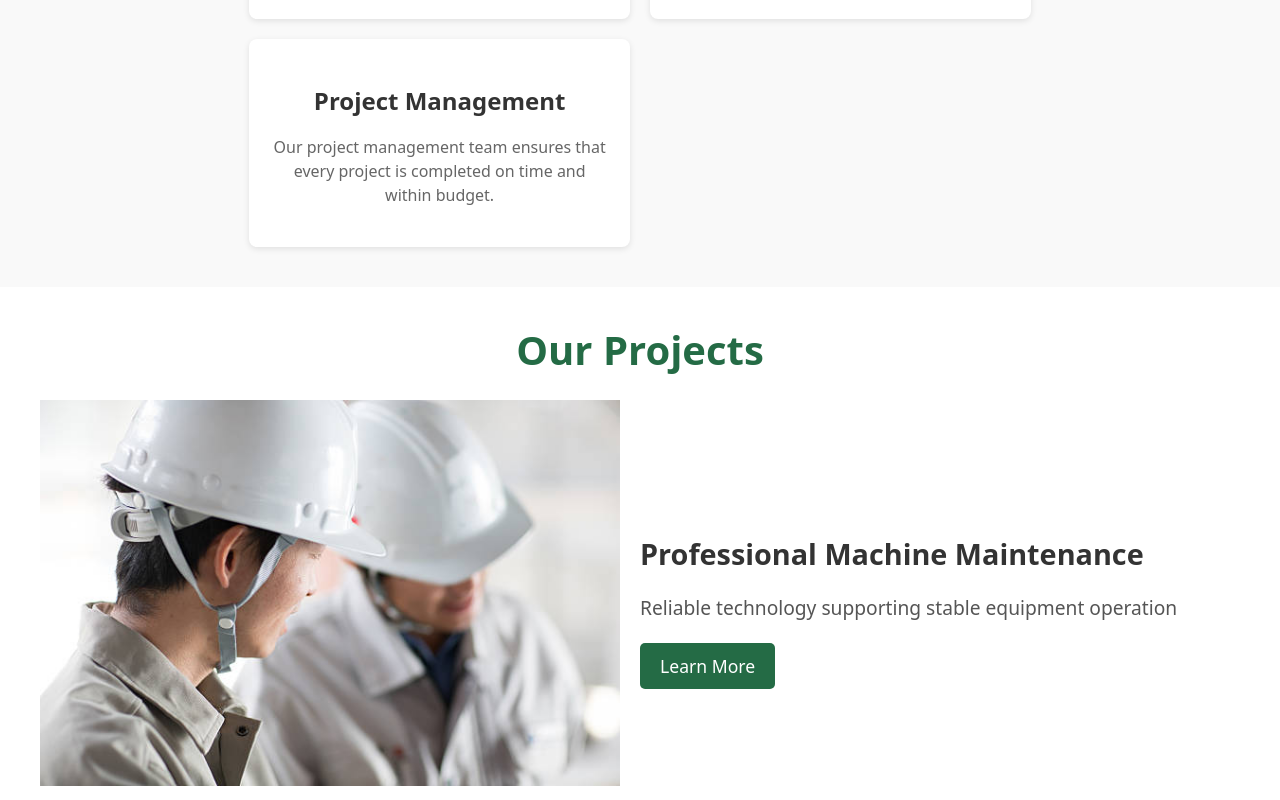
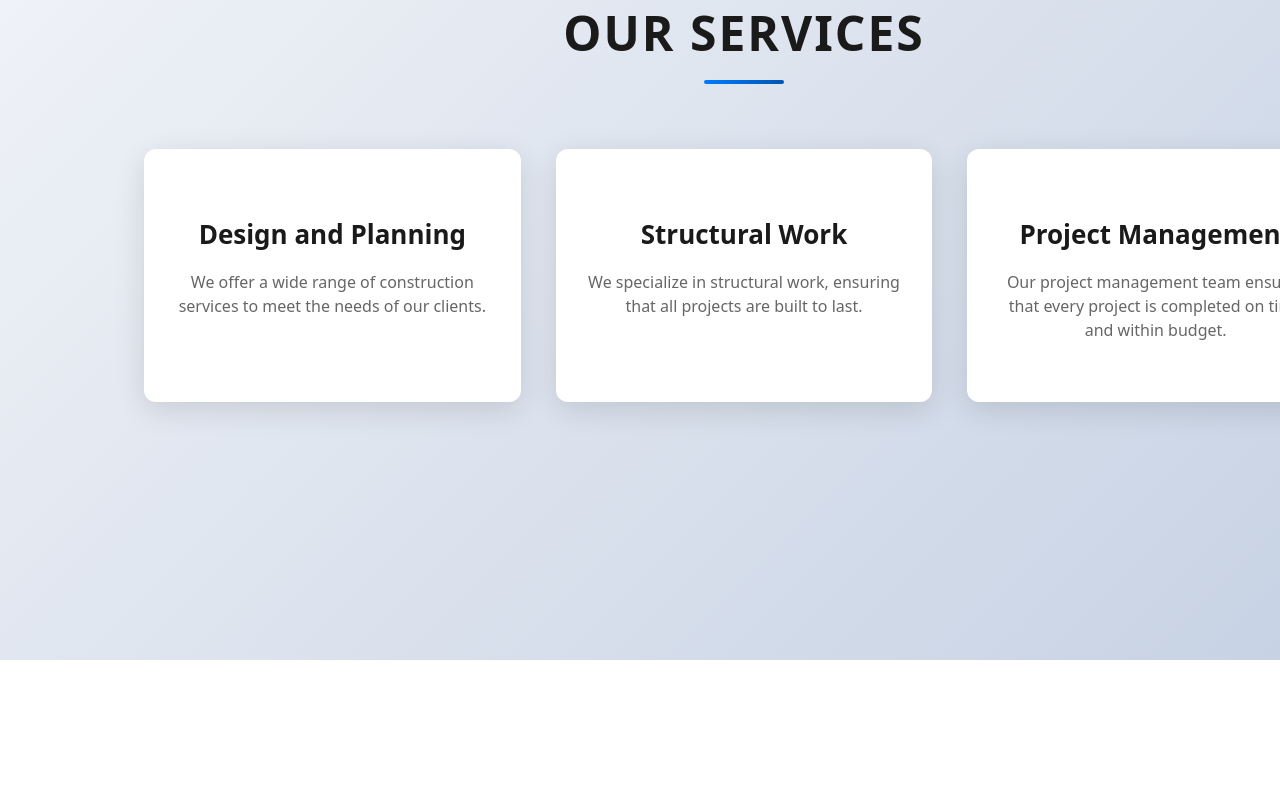
Before and after one commit to Yondonjamts17/Y_J, a React (Vite) app: page / in a window 1280 px wide. Shown: the part 1100-1900 px from the top of the page. Built offline with nearby package versions, Linux system fonts and the light colour scheme.

Commit message:
service css, project css, CeoMessage css, contact css update

```diff
--- a/src/assets/components/3.Service/Service.css
+++ b/src/assets/components/3.Service/Service.css
@@ -2,59 +2,148 @@
     display: flex;
     flex-direction: column;
     align-items: center;
-    padding: 40px;
-    background-color: #f9f9f9;
+    padding: 80px 40px;
+    background: linear-gradient(135deg, #f5f7fa 0%, #c3cfe2 100%);
     text-align: center;
+    min-height: 100vh;
+    justify-content: center;
+    width:110%;
 }
+
 .service_title {
-    font-size: 32px;
-    margin-bottom: 20px;
-    color: #333;
+    font-size: 48px;
+    font-weight: 700;
+    margin-bottom: 50px;
+    color: #1a1a1a;
+    text-transform: uppercase;
+    letter-spacing: 2px;
+    position: relative;
+    display: inline-block;
+    width:110%;
 }
+
+.service_title::after {
+    content: "";
+    position: absolute;
+    bottom: -15px;
+    left: 50%;
+    transform: translateX(-50%);
+    width: 80px;
+    height: 4px;
+    background: linear-gradient(90deg, #007bff, #0056b3);
+    border-radius: 2px;
+}
+
 .service p {
     font-size: 16px;
     color: #666;
     line-height: 1.5;
     margin-bottom: 20px;
 }
+
 .service img {
-    max-width: 100%;
+    max-width: 110%;
     height: auto;
     border-radius: 8px;
     margin-bottom: 20px;
 }
+
 .service a {
     text-decoration: none;
     color: #007bff;
     font-weight: bold;
     transition: color 0.3s ease;
 }
+
 .service a:hover {
     color: #0056b3;
 }
+
 .service .service-list {
     display: flex;
     flex-wrap: wrap;
     gap: 20px;
     justify-content: center;
 }
+
 .service_grid {
     display: grid;
-    grid-template-columns: repeat(auto-fit, minmax(300px, 1fr));
-    gap: 20px;
+    grid-template-columns: repeat(auto-fit, minmax(320px, 1fr));
+    gap: 35px;
+    width: 110%;
+    max-width: 1200px;
+    margin-top: 30px;
 }
+
 .service_item {
     background-color: #fff;
-    padding: 20px;
-    border-radius: 8px;
-    box-shadow: 0 2px 6px rgba(0, 0, 0, 0.1);
+    padding: 40px 30px;
+    border-radius: 12px;
+    box-shadow: 0 8px 30px rgba(0, 0, 0, 0.12);
+    transition: all 0.4s cubic-bezier(0.25, 0.8, 0.25, 1);
+    position: relative;
+    overflow: hidden;
+    cursor: pointer;
 }
+
+.service_item::before {
+    content: "";
+    position: absolute;
+    top: 0;
+    left: 0;
+    width: 100%;
+    height: 4px;
+    background: linear-gradient(90deg, #007bff, #0056b3);
+    transform: scaleX(0);
+    transform-origin: left;
+    transition: transform 0.4s ease;
+}
+
+.service_item:hover::before {
+    transform: scaleX(1);
+}
+
+.service_item:hover {
+    transform: translateY(-15px);
+    box-shadow: 0 20px 50px rgba(0, 123, 255, 0.25);
+}
+
 .service_name {
-    font-size: 24px;
-    margin-bottom: 10px;
-    color: #333;
+    font-size: 26px;
+    font-weight: 700;
+    margin-bottom: 15px;
+    color: #1a1a1a;
+    transition: color 0.3s ease;
 }
+
+.service_item:hover .service_name {
+    color: #007bff;
+}
+
 .service_description {
-    font-size: 16px;
-    color: #666;
+    font-size: 15px;
+    color: #555;
+    line-height: 1.8;
+    font-weight: 500;
 }
+
+@media (max-width: 768px) {
+    .service {
+        padding: 60px 20px;
+        min-height: auto;
+    }
+
+    .service_title {
+        font-size: 36px;
+        margin-bottom: 40px;
+    }
+
+    .service_grid {
+        grid-template-columns: 1fr;
+        gap: 25px;
+    }
+
+    .service_item {
+        padding: 30px 20px;
+    }
+}
--- a/src/assets/components/4.Project/Project.css
+++ b/src/assets/components/4.Project/Project.css
@@ -1,26 +1,46 @@
 
 .projects {
-  background-color: #f1f1f1;
-  padding: 20px;
+  background: linear-gradient(135deg, #667eea 0%, #764ba2 100%);
+  padding: 100px 20px;
+    width: 110%;
 }
 
 .projects-container {
   max-width: 1200px;
   margin: 0 auto;
   text-align: center;
+  width: 110%;
 }
 
 .projects-title {
-  font-size: 2.5rem;
-  font-weight: bold;
-  color: #246b45;
-  margin-bottom: 20px;
+  font-size: 48px;
+  font-weight: 700;
+  color: #fff;
+  margin-bottom: 80px;
+  text-transform: uppercase;
+  letter-spacing: 2px;
+  position: relative;
+  display: inline-block;
+}
+
+.projects-title::after {
+  content: "";
+  position: absolute;
+  bottom: -20px;
+  left: 50%;
+  transform: translateX(-50%);
+  width: 100px;
+  height: 4px;
+  background: #fff;
+  border-radius: 2px;
 }
 
 .project-item {
   display: flex;
   align-items: center;
-  margin-bottom: 20px;
+  margin-bottom: 80px;
+  gap: 60px;
+  transition: all 0.4s ease;
 }
 
 .project-item.left {
@@ -33,101 +53,214 @@
 
 .project-image-container {
   flex: 1;
+  position: relative;
+  overflow: hidden;
+  border-radius: 12px;
+  box-shadow: 0 20px 60px rgba(0, 0, 0, 0.3);
+  transition: all 0.4s ease;
+}
+
+.project-image-container:hover {
+  transform: scale(1.05);
+  box-shadow: 0 30px 80px rgba(0, 0, 0, 0.4);
 }
 
 .project-image {
-  width: 100%;
-  height: auto;
+  width: 110%;
+  height: 400px;
   object-fit: cover;
+  transition: all 0.4s ease;
+}
+
+.project-image-container:hover .project-image {
+  filter: brightness(0.8);
 }
 
 .project-info {
   flex: 1;
-  padding: 20px;
+  padding: 40px;
   text-align: left;
+  background: rgba(255, 255, 255, 0.95);
+  border-radius: 12px;
+  box-shadow: 0 10px 40px rgba(0, 0, 0, 0.1);
+  backdrop-filter: blur(10px);
+  transition: all 0.4s ease;
+}
+
+.project-item:hover .project-info {
+  box-shadow: 0 20px 60px rgba(0, 0, 0, 0.2);
+  transform: translateY(-5px);
 }
 
 .project-title {
-  font-size: 1.8rem;
-  font-weight: bold;
-  color: #333;
-  margin-bottom: 10px;
+  font-size: 28px;
+  font-weight: 700;
+  color: #667eea;
+  margin-bottom: 15px;
+  transition: all 0.3s ease;
+}
+
+.project-item:hover .project-title {
+  color: #764ba2;
 }
 
 .project-description {
-  font-size: 1.2rem;
+  font-size: 16px;
   color: #555;
   margin-bottom: 20px;
+  line-height: 1.8;
+  font-weight: 500;
 }
 
 .project-button {
   display: inline-block;
-  background-color: #246b45;
+  background: linear-gradient(135deg, #667eea, #764ba2);
   color: white;
-  padding: 10px 20px;
-  border-radius: 5px;
+  padding: 14px 32px;
+  border-radius: 8px;
   text-decoration: none;
-  font-size: 1.1rem;
-  transition: background 0.3s ease;
+  font-size: 15px;
+  font-weight: 600;
+  transition: all 0.3s ease;
+  position: relative;
+  overflow: hidden;
+  border: 2px solid transparent;
+}
+
+.project-button::before {
+  content: "";
+  position: absolute;
+  top: 0;
+  left: -100%;
+  width: 100%;
+  height: 100%;
+  background: rgba(255, 255, 255, 0.2);
+  transition: left 0.3s ease;
 }
 
 .project-button:hover {
-  background-color: #751220;
+  transform: translateY(-3px);
+  box-shadow: 0 10px 30px rgba(102, 126, 234, 0.4);
+}
+
+.project-button:hover::before {
+  left: 100%;
 }
 
 .project-page {
-  padding: 20px;
+  padding: 60px 20px;
   font-family: Arial, sans-serif;
+  background: linear-gradient(135deg, #667eea 0%, #764ba2 100%);
+  min-height: 100vh;
 }
 
 .project-page h1 {
-  font-size: 2rem;
-  color: #246b45;
+  font-size: 2.5rem;
+  color: #fff;
+  margin-bottom: 30px;
+  text-transform: uppercase;
+  letter-spacing: 2px;
 }
 
 .project-page p {
-  font-size: 1.2rem;
-  color: #333;
-  line-height: 1.6;
+  font-size: 1.1rem;
+  color: rgba(255, 255, 255, 0.95);
+  line-height: 1.8;
+  max-width: 800px;
+  margin-bottom: 20px;
+  background: rgba(255, 255, 255, 0.1);
+  padding: 20px;
+  border-radius: 8px;
+  backdrop-filter: blur(10px);
 }
 
 .navigation-buttons {
   display: flex;
   justify-content: space-between;
-  margin-top: 20px;
+  margin-top: 50px;
+  gap: 20px;
+  flex-wrap: wrap;
 }
 
 .back-link,
 .next-link {
-  padding: 10px 20px;
+  padding: 14px 32px;
   text-decoration: none;
   color: #fff;
-  background-color: #246b45;
-  border-radius: 5px;
-  transition: background-color 0.3s ease;
+  background: linear-gradient(135deg, #667eea, #764ba2);
+  border-radius: 8px;
+  transition: all 0.3s ease;
+  font-weight: 600;
+  box-shadow: 0 10px 30px rgba(0, 0, 0, 0.2);
 }
 
 .back-link:hover,
 .next-link:hover {
-  background-color: #0056b3;
+  transform: translateY(-3px);
+  box-shadow: 0 15px 40px rgba(102, 126, 234, 0.4);
 }
 
 @media (max-width: 900px) {
+  .projects {
+    padding: 60px 20px;
+  }
+
+  .projects-title {
+    font-size: 32px;
+    margin-bottom: 60px;
+  }
+
   .project-item {
     flex-direction: column;
     text-align: center;
+    gap: 30px;
+    margin-bottom: 60px;
+  }
+
+  .project-item.left,
+  .project-item.right {
+    flex-direction: column;
   }
 
   .project-info {
     text-align: center;
-    padding: 10px;
+    padding: 30px;
+  }
+
+  .project-image {
+    height: 300px;
   }
 
   .project-title {
-    font-size: 1.5rem;
+    font-size: 22px;
   }
 
   .project-description {
-    font-size: 1rem;
+    font-size: 14px;
+  }
+
+  .navigation-buttons {
+    flex-direction: column;
+  }
+
+  .back-link,
+  .next-link {
+    width: 100%;
+    text-align: center;
   }
 }
+
+@media (max-width: 600px) {
+  .projects-title {
+    font-size: 24px;
+  }
+
+  .project-info {
+    padding: 20px;
+  }
+
+  .project-button {
+    padding: 12px 24px;
+    font-size: 14px;
+  }
+}
--- a/src/assets/components/6.Contact/Contact.css
+++ b/src/assets/components/6.Contact/Contact.css
@@ -2,6 +2,7 @@
   background-color: #ffffff;
   padding: 80px 20px;
   text-align: center;
+  width: 120%;
 }
 
 /* Container for Form and Info */
```
Also changed, not shown: src/assets/components/5.CeoMessage/CeoMessage.css (+199 -37 lines).
